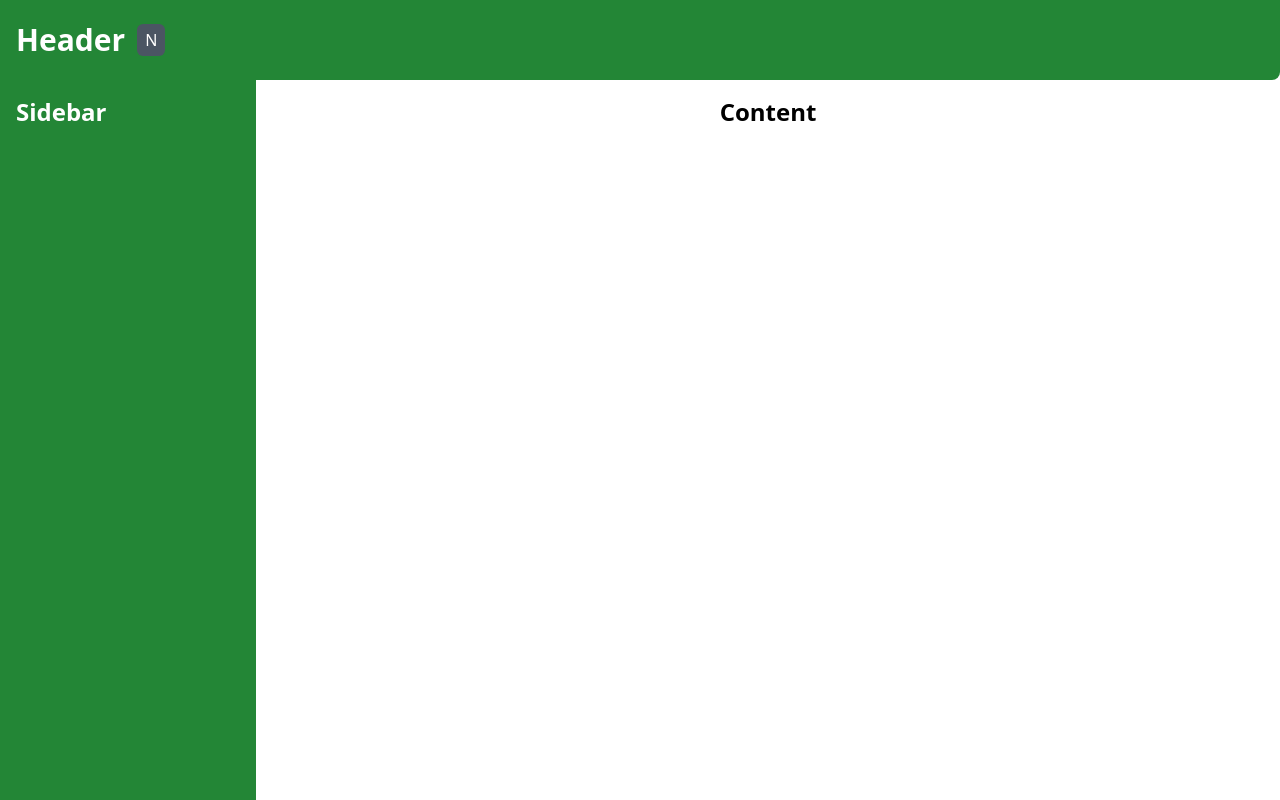
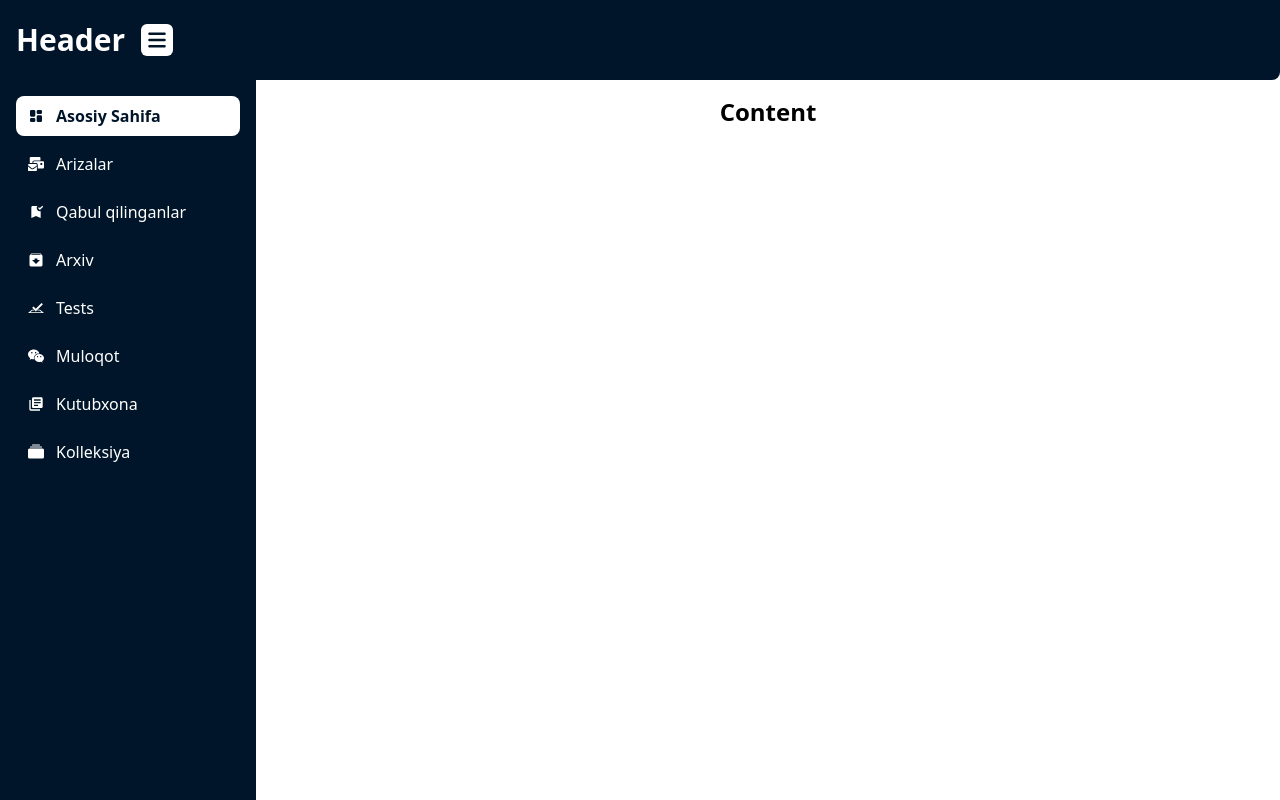
Before and after one commit to samandarwebcreator/HrPro, a React (Vite) app: page /dashboard/home in a window 1280 px wide. Built offline with nearby package versions, Linux system fonts and the light colour scheme.

Commit message:
added some changes

```diff
--- a/package.json
+++ b/package.json
@@ -10,9 +10,12 @@
     "preview": "vite preview"
   },
   "dependencies": {
+    "@reduxjs/toolkit": "^2.2.5",
     "antd": "^5.17.4",
     "react": "^18.2.0",
     "react-dom": "^18.2.0",
+    "react-icons": "^5.2.1",
+    "react-redux": "^9.1.2",
     "react-router-dom": "^6.23.1",
     "react-toastify": "^10.0.5"
   },
--- /dev/null
+++ b/src/Redux/Reducers.jsx
@@ -0,0 +1,10 @@
+// reducers/index.js
+import { combineReducers } from "redux";
+import yourReducer from "./yourReducer";
+
+const rootReducer = combineReducers({
+  yourReducer,
+  // Add more reducers here if needed
+});
+
+export default rootReducer;
--- /dev/null
+++ b/src/Redux/generalSlice.jsx
@@ -0,0 +1,16 @@
+import { createSlice } from "@reduxjs/toolkit";
+
+const generalSlice = createSlice({
+  name: "general",
+  initialState: {
+    sidebarOpen: true,
+  },
+  reducers: {
+    wideSidebar: (state, action) => {
+      state.sidebarOpen = action.payload;
+    },
+  },
+});
+
+export const { wideSidebar } = generalSlice.actions;
+export default generalSlice.reducer;
--- /dev/null
+++ b/src/Redux/store.jsx
@@ -0,0 +1,8 @@
+import { configureStore } from "@reduxjs/toolkit";
+import generalSlice from "./generalSlice";
+
+export default configureStore({
+  reducer: {
+    general: generalSlice,
+  },
+});
--- /dev/null
+++ b/src/lib/data.jsx
@@ -0,0 +1,59 @@
+import { TbLayoutDashboardFilled } from "react-icons/tb";
+import { FaMailBulk } from "react-icons/fa";
+import { MdBookmarkAdded } from "react-icons/md";
+import { IoMdArchive } from "react-icons/io";
+import { SiTestcafe } from "react-icons/si";
+import { IoLogoWechat } from "react-icons/io5";
+import { MdLibraryBooks } from "react-icons/md";
+import { BsFillCollectionFill } from "react-icons/bs";
+
+export const menuArray = [
+  {
+    id: 1,
+    icon: <TbLayoutDashboardFilled />,
+    name: "Asosiy Sahifa",
+    link: "home",
+  },
+  {
+    id: 2,
+    icon: <FaMailBulk />,
+    name: "Arizalar",
+    link: "applications",
+  },
+  {
+    id: 3,
+    icon: <MdBookmarkAdded />,
+    name: "Qabul qilinganlar",
+    link: "accepted-candidates",
+  },
+  {
+    id: 4,
+    icon: <IoMdArchive />,
+    name: "Arxiv",
+    link: "achive",
+  },
+  {
+    id: 5,
+    icon: <SiTestcafe />,
+    name: "Tests",
+    link: "tests",
+  },
+  {
+    id: 6,
+    icon: <IoLogoWechat />,
+    name: "Muloqot",
+    link: "chat",
+  },
+  {
+    id: 7,
+    icon: <MdLibraryBooks />,
+    name: "Kutubxona",
+    link: "library",
+  },
+  {
+    id: 8,
+    icon: <BsFillCollectionFill />,
+    name: "Kolleksiya",
+    link: "collection",
+  },
+];
--- a/src/main.jsx
+++ b/src/main.jsx
@@ -3,9 +3,13 @@ import ReactDOM from "react-dom/client";
 import App from "./App.jsx";
 import "./styles/styles.css";
 import { BrowserRouter } from "react-router-dom";
+import { Provider } from "react-redux";
+import store from "./Redux/store.jsx";
 
 ReactDOM.createRoot(document.getElementById("root")).render(
   <BrowserRouter>
-    <App />
+    <Provider store={store}>
+      <App />
+    </Provider>
   </BrowserRouter>
 );
--- a/src/pages/dashboard/Layout.jsx
+++ b/src/pages/dashboard/Layout.jsx
@@ -1,46 +1,56 @@
-import React, { useState } from "react";
+import { Button } from "antd";
+import React, { useState, useEffect } from "react";
+import { FaBars } from "react-icons/fa6";
+import Menu from "./components/Menu";
+import { useDispatch, useSelector } from "react-redux";
+import { wideSidebar } from "../../Redux/generalSlice";
 
 export default function LayoutStructure() {
   const [isWideSidebar, setIsWideSidebar] = useState(
-    window.innerWidth < 1100 ? false : true
+    window.innerWidth >= 1100 ? true : false
   );
+  const dispatch = useDispatch();
+  const openedSidebar = useSelector((state) => state.general.sidebarOpen);
 
   const toggleSidebarWidth = () => {
     setIsWideSidebar(!isWideSidebar);
+    dispatch(wideSidebar(!isWideSidebar));
   };
+
+  useEffect(() => {
+    const handleResize = () => {
+      setIsWideSidebar(window.innerWidth >= 1100);
+    };
+
+    window.addEventListener("resize", handleResize);
+
+    return () => window.removeEventListener("resize", handleResize);
+  }, []);
 
   return (
     <div>
-      <header className="col-span-full min-h-[10vh] bg-buttonBrand text-white py-3 px-2 md:px-3 md:py-4 lg:p-4  flex items-center gap-3 rounded-br-lg">
+      <header className="col-span-full min-h-[10vh] bg-layoutColor text-white py-3 px-2 md:px-3 md:py-4 lg:p-4  flex items-center gap-4 rounded-br-lg">
         <h1 className="text-3xl font-bold">Header</h1>
         <button
+          className={`p-1.5 text-xl rounded-md text-layoutColor font-extrabold   m-0 bg-white`}
           onClick={toggleSidebarWidth}
-          className=" bg-gray-600 text-white px-2 py-1 rounded-md hidden md:block"
         >
-          {isWideSidebar ? "N" : "W"}
+          <FaBars />
         </button>
       </header>
       <div
         className={`grid grid-cols-[${
-          isWideSidebar ? "auto,2fr" : "auto,1fr"
+          openedSidebar ? "auto,2fr" : "auto,1fr"
         }] grid-rows-[auto,1fr,auto] min-h-[90vh]`}
         style={{ transition: "grid-template-columns 0.5s" }}
       >
         <aside
-          className={`row-span-3 bg-buttonBrand text-white p-4 ${
-            isWideSidebar ? "w-64" : "w-16"
+          className={`row-span-3 bg-layoutColor text-white p-4 ${
+            openedSidebar ? "w-64" : "w-20"
           }`}
           style={{ transition: "width 0.5s" }}
         >
-          <div className="flex items-center justify-between w-full">
-            <h2
-              className={`text-2xl font-bold ${
-                isWideSidebar ? "block" : "hidden"
-              }`}
-            >
-              Sidebar
-            </h2>
-          </div>
+          <Menu />
         </aside>
 
         <main className="col-start-2 p-4">
--- /dev/null
+++ b/src/pages/dashboard/components/Menu.jsx
@@ -0,0 +1,44 @@
+import React, { useState, useEffect } from "react";
+import { menuArray } from "../../../lib/data";
+import { Link, useLocation } from "react-router-dom";
+import { useSelector } from "react-redux";
+
+export default function Menu() {
+  const openedSidebar = useSelector((state) => state.general.sidebarOpen);
+  const [showText, setShowText] = useState(false);
+  const location = useLocation();
+
+  useEffect(() => {
+    if (openedSidebar) {
+      const timer = setTimeout(() => {
+        setShowText(true);
+      }, 190);
+
+      return () => clearTimeout(timer);
+    } else {
+      setShowText(false);
+    }
+  }, [openedSidebar]);
+
+  return (
+    <div>
+      {menuArray.map((item) => (
+        <div className="mb-2" key={item.id}>
+          <Link
+            className={`flex gap-3 items-center py-2 px-3 rounded-lg ${
+              location.pathname.includes(item.link)
+                ? "bg-white text-layoutColor font-semibold"
+                : ""
+            }`}
+            to={`/dashboard/${item.link}`}
+          >
+            <span className={`${!showText ? "pl-1 pt-1 pb-1 font-bold" : ""}`}>
+              {item.icon}
+            </span>
+            <p className={`${showText ? "block" : "hidden"}`}>{item.name}</p>
+          </Link>
+        </div>
+      ))}
+    </div>
+  );
+}
--- a/tailwind.config.js
+++ b/tailwind.config.js
@@ -15,6 +15,7 @@ export default {
       colors: {
         buttonBrand: "#238636",
         glassBg: "rgba(255, 255, 255, 0.9)",
+        layoutColor: "#001529",
       },
       boxShadow: {
         navbarShadow: "0 4px 30px rgba(0, 0, 0, 0.1)",
```
Also changed, not shown: 1 other file (tests, documents, lock files or other folders).
